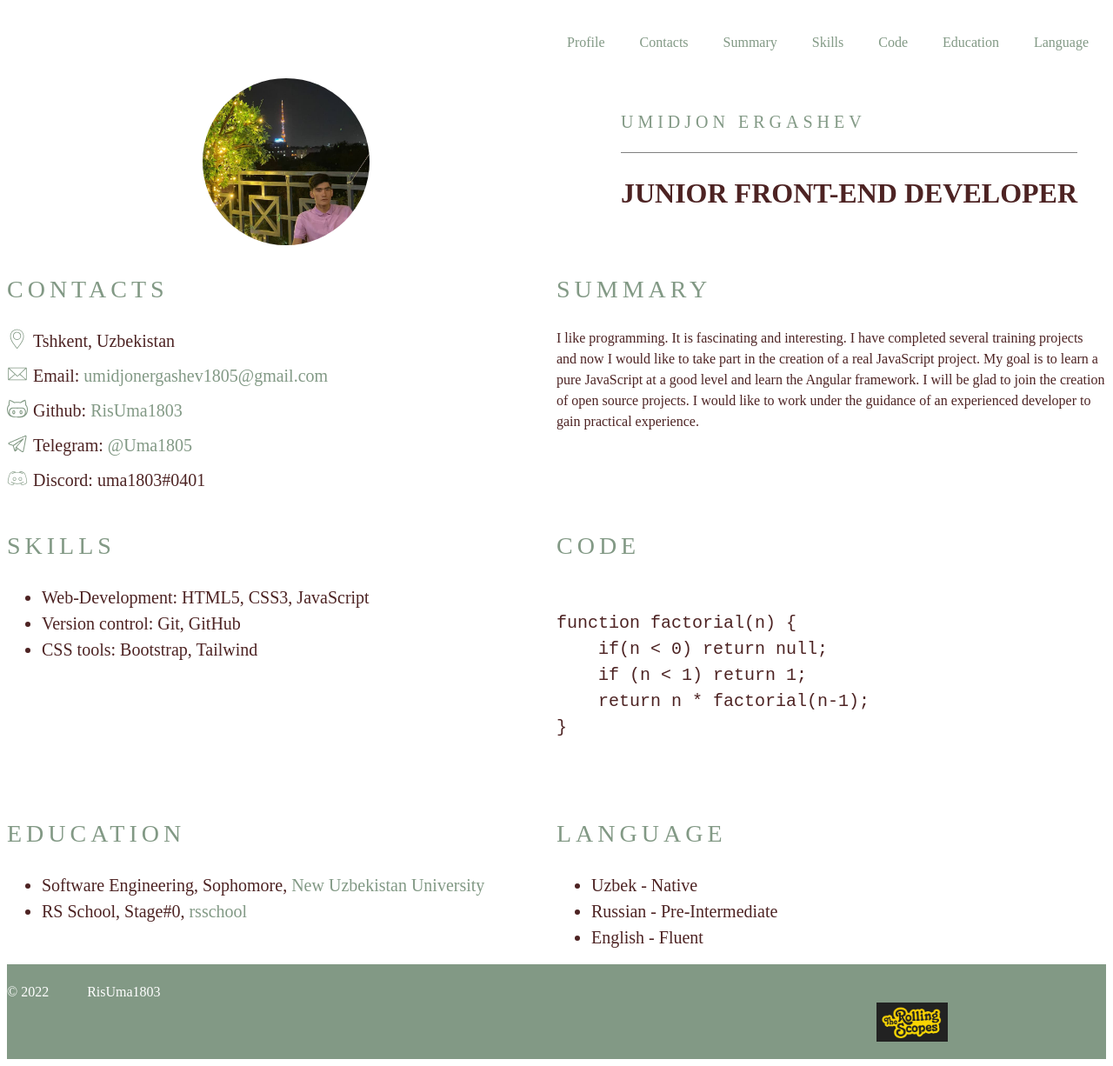
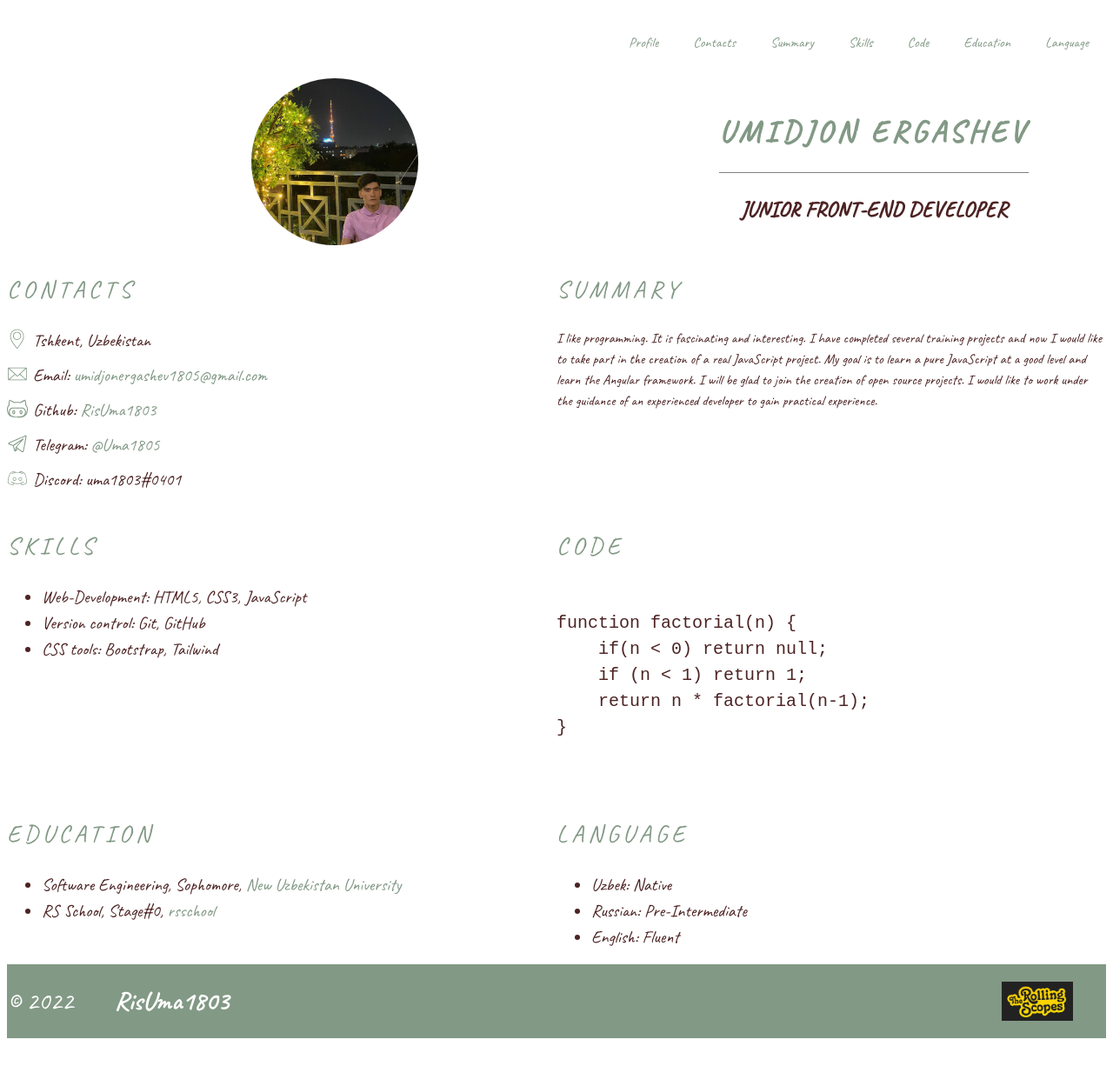
Before and after one commit to RisUma1803/rsschool-cv, a plain HTML site: page index.html in a window 1280 px wide. Shown: the whole page at 87% size. After the commit the page ends 1202 px from the top, so only its background shows below. Drawn offline with Linux system fonts and the light colour scheme.

Commit message:
feat: final version of CV, add some changes

```diff
--- a/index.html
+++ b/index.html
@@ -51,7 +51,7 @@
                         Github: <a href="https://github.com/RisUma1803">RisUma1803</a>
                     </li>
                     <li class="section-item contacts-item">
-                        Telegram: <a href="t.me/Uma1805">@Uma1805</a>
+                        Telegram: <a href="https://t.me/Uma1805">@Uma1805</a>
                     </li>
                     <li class="section-item contacts-item">
                         Discord: uma1803#0401
@@ -106,13 +106,13 @@ function factorial(n) {
                 <h2 class="section-title">Language</h2>
                 <ul class="section-list">
                     <li class="section-item">
-                        Uzbek - Native
+                        Uzbek: Native
                     </li>
                     <li class="section-item">
-                        Russian - Pre-Intermediate
+                        Russian: Pre-Intermediate
                     </li>
                     <li class="section-item">
-                        English - Fluent
+                        English: Fluent
                     </li>
                 </ul>
             </div>
@@ -120,13 +120,15 @@ function factorial(n) {
     </main>
 
     <footer class="footer">
-        <div class="container"></div>
+        <div class="container">
             <div class="">
                 © 2022
                 <div class="footer__github"><a href="https://github.com/RisUma1803">RisUma1803</a></div>
             </div>
+
             <div class="footer__rsschool">
                 <a href="https://rs.school/js/"></a>
+            </div>
         </div>
     </footer>
 </body>
--- a/style.css
+++ b/style.css
@@ -1,11 +1,11 @@
 @font-face {
-  font-family: MonoRegular;
-  src: url(assets/fonts/ChivoMono-Regular.ttf);
+  font-family: CaveatReg;
+  src: url(assets/fonts/Caveat-Regular.ttf);
 }
 
 @font-face {
-  font-family: MonoBold;
-  src: url(assets/fonts/ChivoMono-Bold.ttf);
+  font-family: CaveatBold;
+  src: url(assets/fonts/Caveat-Bold.ttf);
 }
 
 
@@ -25,7 +25,7 @@ body {
   justify-content: space-between;
   line-height: 1.5;
   color: #4d2323;
-  font-family: ChivoMono;
+  font-family: CaveatReg;
 }
 
 a {
@@ -62,7 +62,7 @@ html {
 
 .nav-item a {
   color: #829985;
-  font-family: ChivoMono;
+  font-family: CaveatReg;
   text-decoration: none;
   transition: color 0.5s;
 }
@@ -118,13 +118,16 @@ html {
 #profile .profile__name .section-title {
   padding-bottom: 20px;
   border-bottom: 1px solid grey;
-  font-size: 20px;
+  font-size: 35px;
+  text-transform: uppercase;
+  font-weight: bolder;
 }
 
 #profile .profile__name .position {
   text-transform: uppercase;
   text-align: center;
   font-weight: bolder;
+  font-size: 25px;
 }
 
 #contacts .section-list {
@@ -187,7 +190,7 @@ html {
 
 .footer a {
   color: white;
-  font-family: ComicRegular;
+  font-family: CaveatBold;
 }
 
 .footer .container {
@@ -207,7 +210,6 @@ html {
   height: 45px;
   background-image: url(assets/svg/logo.jpg);
   background-size: contain;
-  margin-left: 1000px;
   background-repeat: no-repeat;
 }
 
```
Also changed, not shown: assets/fonts/Caveat-Bold.ttf (added), assets/fonts/Caveat-Regular.ttf (added), assets/fonts/ChivoMono-Bold.ttf (deleted), assets/fonts/ChivoMono-Regular.ttf (deleted). Lines whose indentation alone changed are shown as unchanged.
